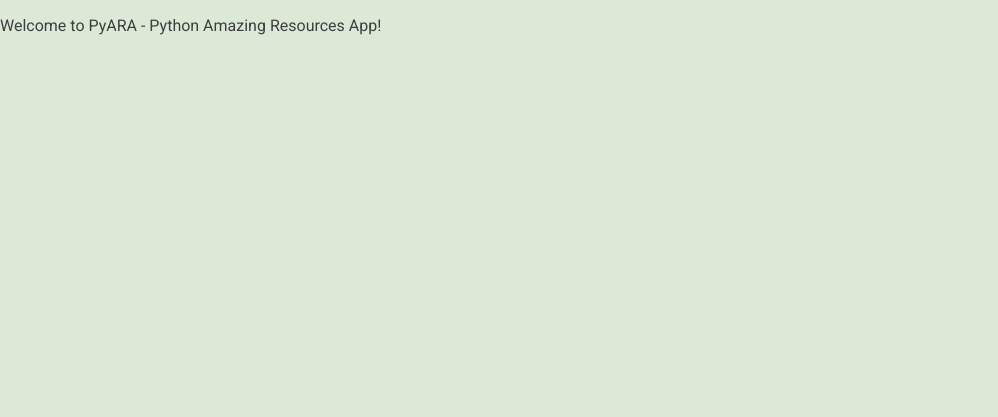
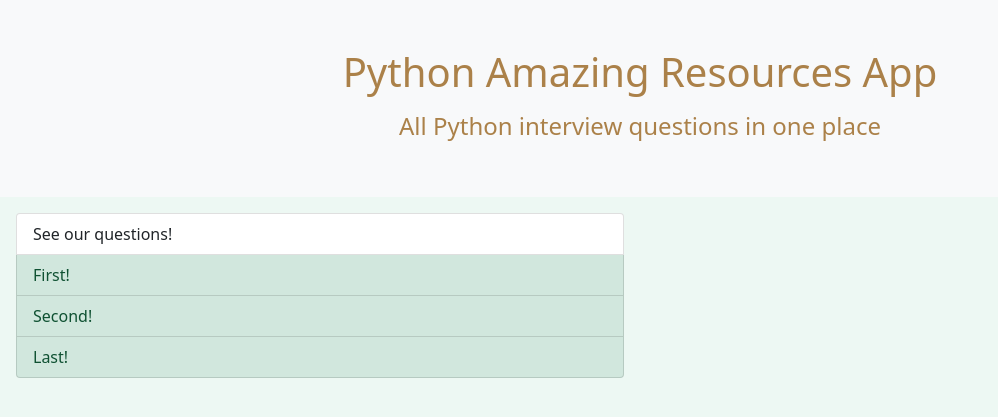
Before and after one commit to wiolad/PyARA, a Django app: page / in a window 1280 px wide. Shown: the top 417 px of the page, without its empty margins (0-998 px from the left). Run offline with Django 3.2, Linux system fonts and the light colour scheme.

Commit message:
feat: change css styles and add template inheritance

```diff
--- a/pyara/resources/static/resources/styles/base.css
+++ b/pyara/resources/static/resources/styles/base.css
@@ -1,55 +1,15 @@
 @import url('https://fonts.googleapis.com/css2?family=Roboto:wght@400;700&family=Roboto+Slab:wght@700&display=swap');
 
-* {
-  box-sizing: border-box;
+h1, h4 {
+    color: #ab8149;
 }
 
 body {
-  font-family: 'Roboto', sans-serif;
-  margin: 0;
-  background-color: #dde9d7;
-  color: #3e3e41;
+    background-color: #edf8f3;
+  }
+
+.container {
+    display: flex;
+    align-items: center;
+    justify-content: center;
 }
-
-h1,
-h2,
-h3 {
-  font-family: 'Roboto Slab', sans-serif;
-  color: #222224;
-}
-
-button,
-.btn {
-  cursor: pointer;
-  font: inherit;
-  padding: 0.5rem 1.5rem;
-  background-color: #a6b3ce;
-  border: 1px solid #a6b3ce;
-  color: white;
-  border-radius: 4px;
-  text-decoration: none;
-}
-
-button:hover,
-.btn:hover {
-  background-color: #CEA6B3;
-  border-color: #CEA6B3;
-}
-
-#main-header {
-    width: 100%;
-    text-align: center;
-    padding: 2rem 0;
-}
-
-#main-header h1 {
-    font-size: 1.5rem;
-}
-
-#main-logo {
-    font-size: 3rem;
-    font-family: 'Roboto Slab', sans-serif;
-    text-decoration: none;
-    color: #a6b3ce;
-    font-weight: bold;
-}
--- /dev/null
+++ b/pyara/resources/templates/resources/base.html
@@ -0,0 +1,21 @@
+{% load static %}
+<!DOCTYPE html>
+<html lang="en" dir="ltr">
+  <head>
+    <meta charset="utf-8">
+    <title>{% block title %}Python Amazing Resources App{% endblock %}</title>
+    <link rel="stylesheet" href="https://cdn.jsdelivr.net/npm/bootstrap@5.1.3/dist/css/bootstrap.min.css" integrity="sha384-1BmE4kWBq78iYhFldvKuhfTAU6auU8tT94WrHftjDbrCEXSU1oBoqyl2QvZ6jIW3" crossorigin="anonymous">
+    <link rel="stylesheet" href="{% static 'resources/styles/base.css' %}">
+  </head>
+  <body>
+    <div class="p-5 text-center bg-light">
+      <header>
+        <h1 class="mb-3">{% block main_heading %}Python Amazing Resources App{% endblock %}</h1>
+        <h4 class="mb-3">{% block header_content %}{% endblock %}</h4>
+      </header>
+    </div>
+    <main class="w-50 p-3">
+      {% block body %}{% endblock %}
+    </main>
+  </body>
+</html>
--- a/pyara/resources/templates/resources/index.html
+++ b/pyara/resources/templates/resources/index.html
@@ -1,12 +1,18 @@
+{% extends 'resources/base.html' %}
+
 {% load static %}
-<!DOCTYPE html>
-<html lang="en" dir="ltr">
-  <head>
-    <meta charset="utf-8">
-    <link rel="stylesheet" href="{% static 'resources/styles/base.css' %}">
-    <title></title>
-  </head>
-  <body>
-  <p>Welcome to PyARA - Python Amazing Resources App!</p>
-  </body>
-</html>
+
+{% block title %}Questions{% endblock %}
+
+{% block header_content %}
+<h4>All Python interview questions in one place</h4>
+{% endblock %}
+
+{% block body %}
+  <div class="list-group center-block">
+    <a href="/questions" class="list-group-item list-group-item-action">See our questions!</a>
+        <a href="/questions" class="list-group-item list-group-item-action list-group-item-success">First!</a>
+        <a href="/questions" class="list-group-item list-group-item-action list-group-item-success">Second!</a>
+        <a href="/questions" class="list-group-item list-group-item-action list-group-item-success">Last!</a>
+  </div>
+{% endblock %}
```
Also changed, not shown: pyara/resources/templates/resources/questions.html (+6 -11 lines), pyara/resources/static/resources/styles/questions.css (added).
